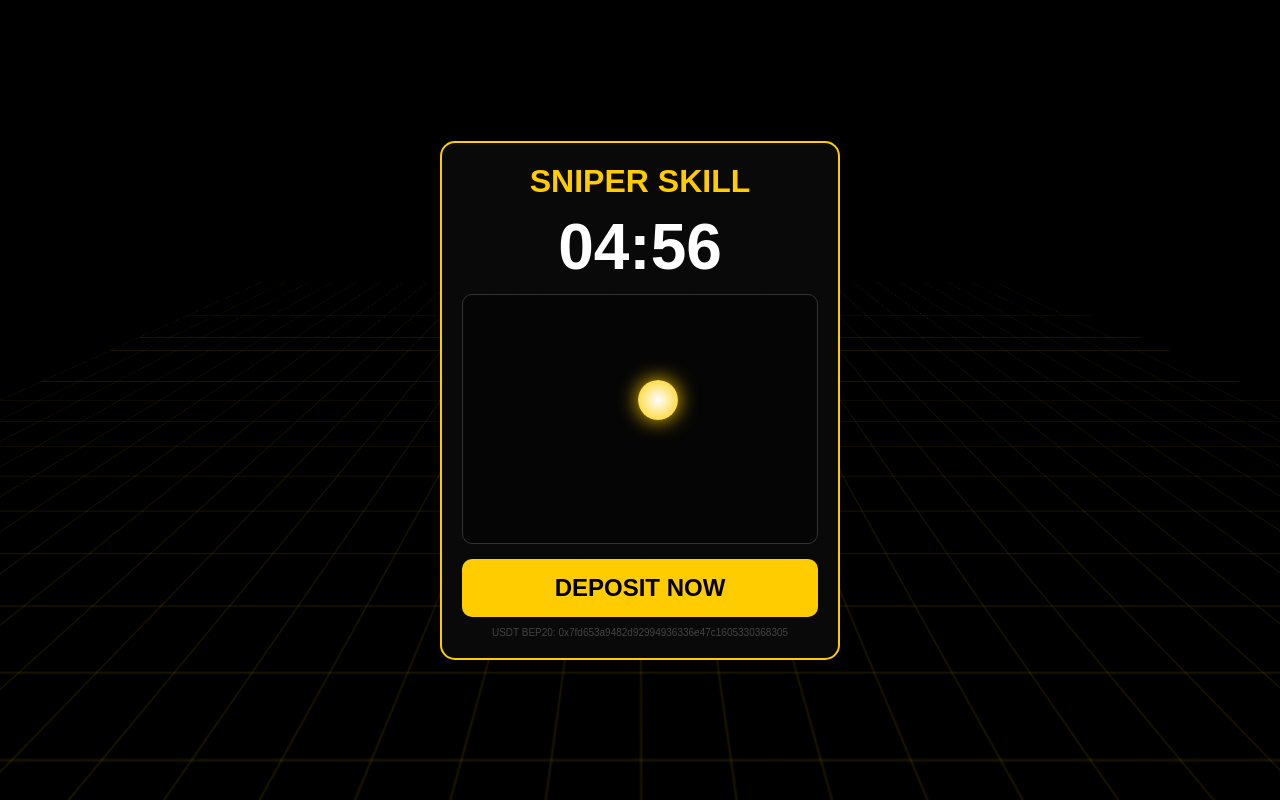
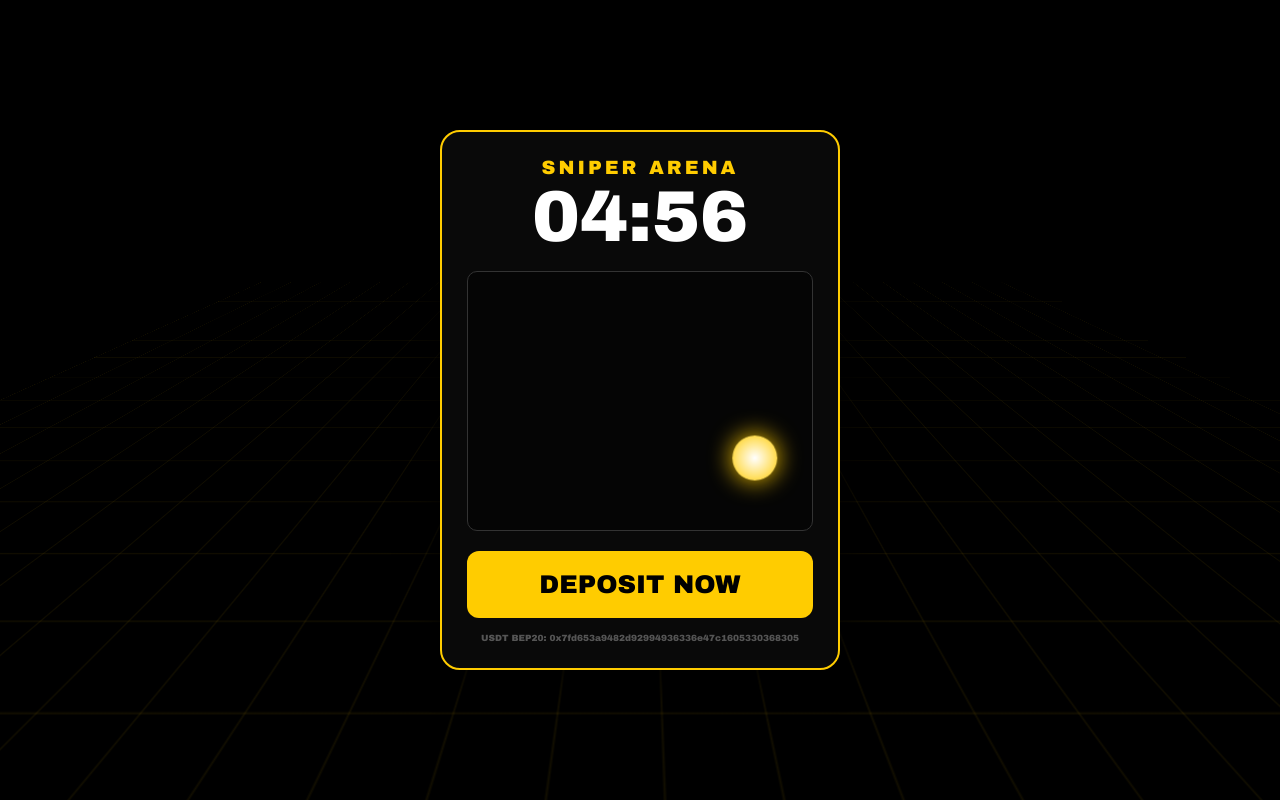
Before and after one commit to tiveriver/sniperskill, a plain HTML site: page index.html in a window 1280 px wide. Drawn offline with Linux system fonts and the light colour scheme.

Commit message:
index.html

```diff
--- a/index.html
+++ b/index.html
@@ -3,68 +3,74 @@
 <head>
     <meta charset="UTF-8">
     <meta name="viewport" content="width=device-width, initial-scale=1.0, maximum-scale=1.0, user-scalable=no">
-    <title>ARENA</title>
+    <title>ARENA ELITE</title>
     <style>
         * { margin: 0; padding: 0; box-sizing: border-box; }
-        body { background: #000; color: #ffcc00; font-family: sans-serif; overflow: hidden; height: 100vh; display: flex; align-items: center; justify-content: center; }
+        body { background: #000; color: #ffcc00; font-family: 'Arial Black', sans-serif; overflow: hidden; height: 100vh; display: flex; align-items: center; justify-content: center; }
 
-        /* SFONDO 3D */
-        .bg { position: fixed; top: 0; left: 0; width: 100%; height: 100%; background: linear-gradient(rgba(255,204,0,0.1) 1px, transparent 1px), linear-gradient(90deg, rgba(255,204,0,0.1) 1px, transparent 1px); background-size: 40px 40px; transform: perspective(500px) rotateX(60deg); z-index: -1; }
+        /* SFONDO TECNICO 3D */
+        .bg-3d { position: fixed; top: 0; left: 0; width: 100%; height: 100%; background: linear-gradient(#ffcc0011 1px, transparent 1px), linear-gradient(90deg, #ffcc0011 1px, transparent 1px); background-size: 50px 50px; transform: perspective(500px) rotateX(60deg); z-index: -1; }
 
-        .panel { width: 90%; max-width: 400px; background: rgba(10,10,10,0.95); border: 2px solid #ffcc00; border-radius: 15px; padding: 20px; text-align: center; }
+        .container { width: 90%; max-width: 400px; background: rgba(10,10,10,0.98); border: 2px solid #ffcc00; border-radius: 20px; padding: 25px; text-align: center; box-shadow: 0 0 40px #000; }
 
-        #timer { font-size: 4rem; font-weight: bold; color: #fff; margin: 10px 0; }
+        #timer { font-size: 4.5rem; color: #fff; margin-bottom: 15px; }
 
-        /* IL SEGRETO: UN LINK REALE CHE COPRE TUTTA L'ARENA */
-        .game-box {
-            display: block; width: 100%; height: 250px; background: #050505; border: 1px solid #333;
+        /* L'ARENA È UN TAG 'A' PURO - MONETAG NON PUÒ BLOCCARLO */
+        .game-area {
+            display: block; width: 100%; height: 260px; background: #050505; border: 1px solid #333;
             position: relative; overflow: hidden; border-radius: 10px; text-decoration: none;
         }
 
-        /* PALLINA FLUIDA (SOLO DISEGNO, NON INTERFERISCE COL CLICK) */
+        /* PALLINA FLUIDA 60FPS - ACCELERAZIONE HARDWARE */
         .ball {
-            width: 40px; height: 40px; position: absolute;
+            width: 45px; height: 45px; position: absolute;
             background: radial-gradient(circle, #fff, #ffcc00);
-            border-radius: 50%; box-shadow: 0 0 20px #ffcc00;
-            animation: move 4s infinite alternate ease-in-out;
-            pointer-events: none; /* Fondamentale: il click passa attraverso la palla */
+            border-radius: 50%; box-shadow: 0 0 25px #ffcc00;
+            /* MUOVE LA PALLINA SENZA INTERFERIRE COL CLICK */
+            animation: moveBall 3.5s infinite alternate ease-in-out;
+            will-change: transform;
+            pointer-events: none;
         }
-        @keyframes move {
-            0% { transform: translate(10px, 10px); }
-            50% { transform: translate(250px, 150px); }
-            100% { transform: translate(100px, 20px); }
+
+        @keyframes moveBall {
+            0% { transform: translate3d(15px, 15px, 0); }
+            50% { transform: translate3d(270px, 170px, 0); }
+            100% { transform: translate3d(130px, 10px, 0); }
         }
 
         .btn {
             display: block; width: 100%; background: #ffcc00; color: #000;
-            padding: 15px; font-size: 1.5rem; font-weight: bold; text-decoration: none;
-            margin-top: 15px; border-radius: 10px; text-transform: uppercase;
+            padding: 20px; font-size: 1.6rem; font-weight: bold; text-decoration: none;
+            margin-top: 20px; border-radius: 12px; text-transform: uppercase;
         }
+
+        .addr { font-size: 9px; color: #555; margin-top: 15px; word-break: break-all; }
     </style>
 </head>
 <body>
 
-<div class="bg"></div>
+    <div class="bg-3d"></div>
 
-<div class="panel">
-    <h1>SNIPER SKILL</h1>
+    <div class="container">
+        <h1 style="font-size: 1.2rem; letter-spacing: 3px;">SNIPER ARENA</h1>
         <div id="timer">05:00</div>
 
-    <a href="https://otieu.com/4/8892095" target="_blank" class="game-box">
+        <a href="https://otieu.com/4/8892095" target="_blank" class="game-area">
             <div class="ball"></div>
         </a>
 
         <a href="https://otieu.com/4/8892095" target="_blank" class="btn">DEPOSIT NOW</a>
 
-    <p style="font-size: 10px; margin-top: 10px; color: #444;">USDT BEP20: 0x7fd653a9482d92994936336e47c1605330368305</p>
+        <div class="addr">USDT BEP20: 0x7fd653a9482d92994936336e47c1605330368305</div>
     </div>
 
     <script>
+        // Solo il timer resta in JS perché è inoffensivo
         let t = 300;
         setInterval(() => {
             let m = Math.floor(t/60); let s = t%60;
-        document.getElementById('timer').innerText = `0${m}:${s < 10 ? '0' : ''}${s}`;
-        if(t <= 0) t = 300; else t--;
+            document.getElementById('timer').innerText = `0${m}:${s<10?'0':''}${s}`;
+            if(t<=0) t=300; else t--;
         }, 1000);
     </script>
 
```
Lines whose indentation alone changed are shown as unchanged.
